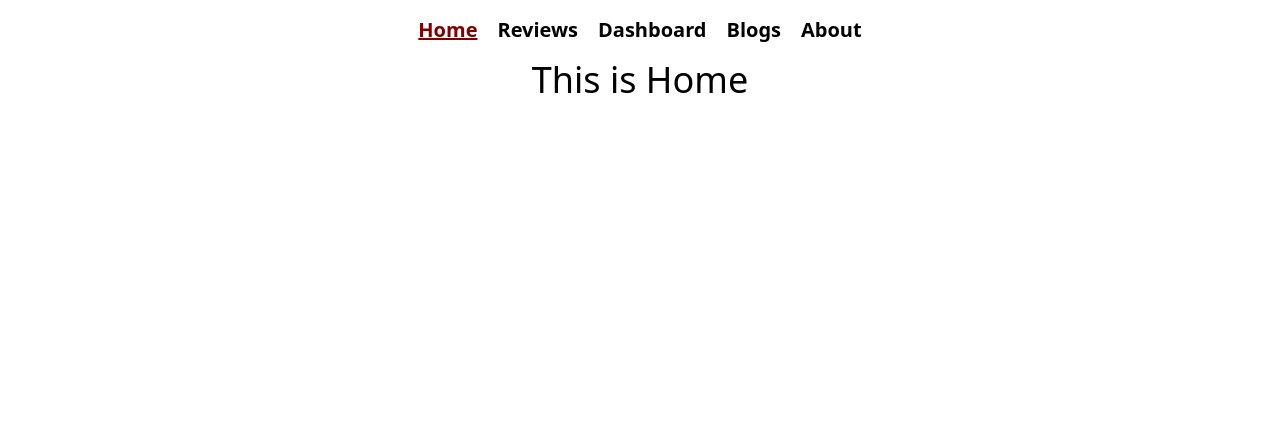
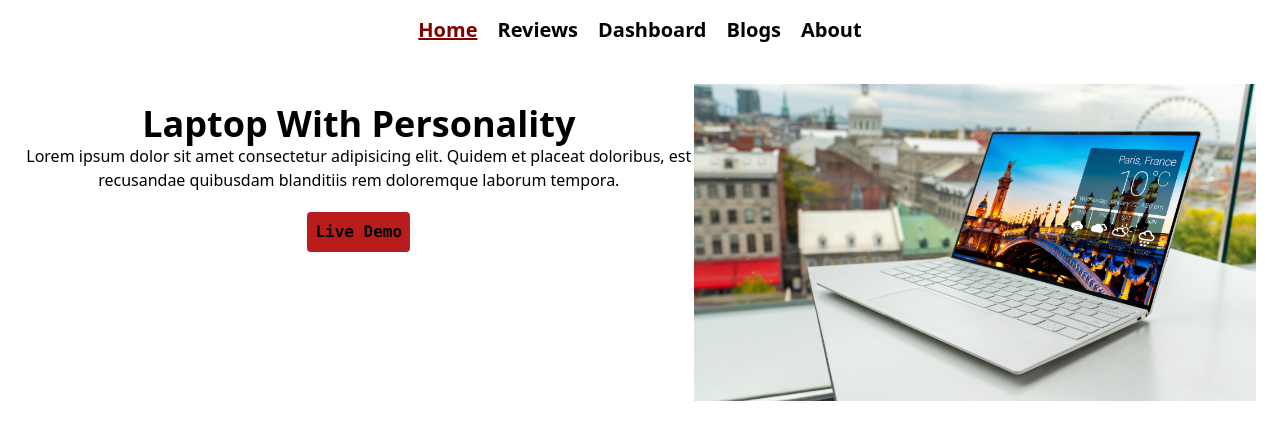
Before and after one commit to shtabdeepaull/Laptop-with-personality, a React (Create React App) app: page / in a window 1280 px wide. Shown: the top 440 px of the page. Built offline with nearby package versions, Linux system fonts and the light colour scheme.

Commit message:
added favicon & home section

```diff
--- a/public/index.html
+++ b/public/index.html
@@ -24,7 +24,7 @@
       work correctly both with client-side routing and a non-root public URL.
       Learn how to configure a non-root public URL by running `npm run build`.
     -->
-    <title>React App</title>
+    <title>Laptop With Personality</title>
   </head>
   <body>
     <noscript>You need to enable JavaScript to run this app.</noscript>
--- a/src/components/Home/Home.js
+++ b/src/components/Home/Home.js
@@ -1,9 +1,18 @@
 import React from 'react';
+import img from '../image/img.png';
 
 const Home = () => {
     return (
-        <div>
-            <h2 className='text-4xl'>This is Home</h2>
+        <div className='flex m-6'>
+            <div className='mt-5'>
+            <h2 className='text-4xl font-semibold '>Laptop With Personality</h2>
+            <p>Lorem ipsum dolor sit amet consectetur adipisicing elit. Quidem et placeat doloribus, est recusandae quibusdam blanditiis rem doloremque laborum tempora.
+            </p>
+            <button className=' p-2 rounded mt-5 font-mono font-semibold bg-red-700 hover:bg-slate-500'>Live Demo</button>
+            </div>
+            <div>
+                <img src={img} alt="" />
+            </div>
         </div>
     );
 };
```
Also changed, not shown: src/components/image/img.png (renamed from src/img/xps-Gi3iUJ1FwxI-unsplash.png).
